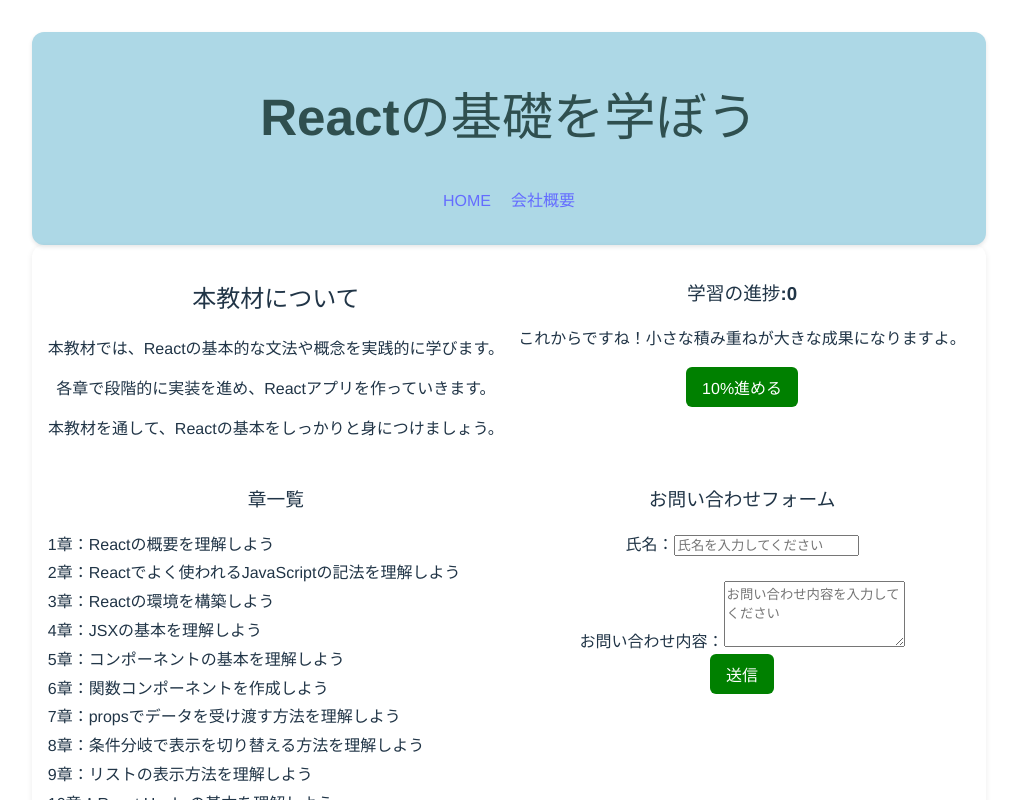
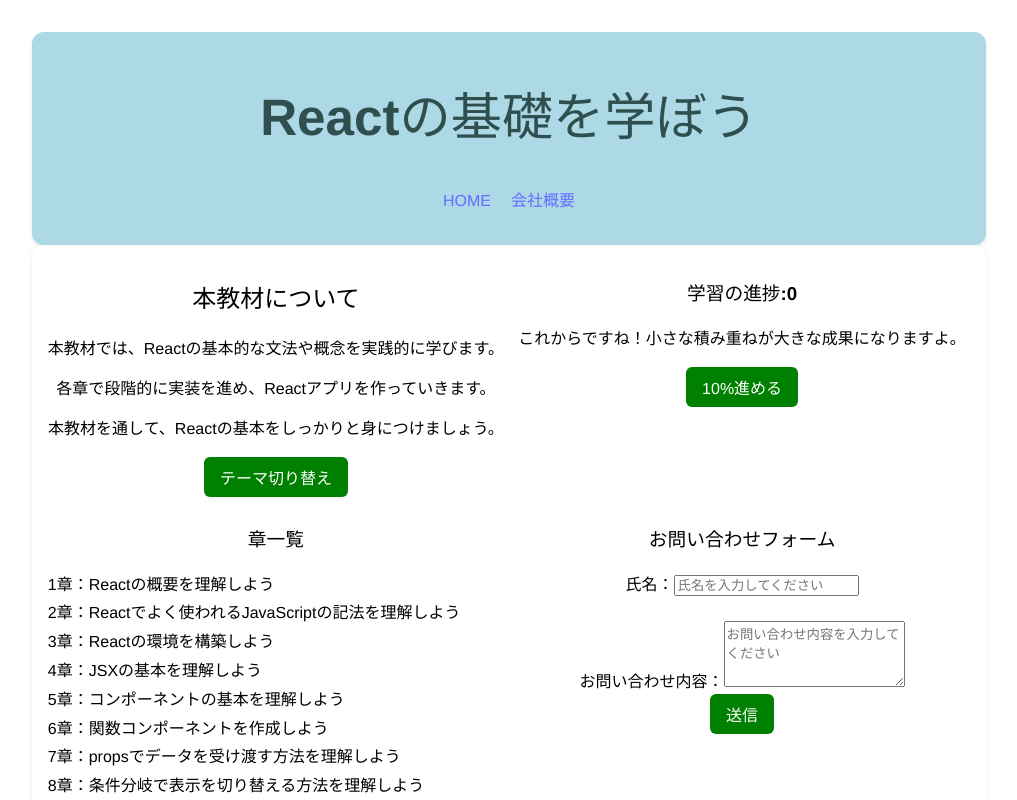
Before and after one commit to TakSakamoto-Osaka/react-basic, a React (Vite) app: page / in a window 1280 px wide. Shown: the top 800 px of the page, without its empty margins (131-1148 px from the left). Built offline with nearby package versions, Linux system fonts and the light colour scheme.

Commit message:
17章 useContextでデータを共有する方法を理解しよう

```diff
--- a/src/App.css
+++ b/src/App.css
@@ -49,3 +49,13 @@ button {
 button:hover {
   background-color: darkgreen; /* 背景色変更 */
 }
+
+.light {
+  background-color: white;
+  color: black;
+}
+
+.dark {
+  background-color: black;
+  color: white;
+}
--- a/src/App.jsx
+++ b/src/App.jsx
@@ -3,6 +3,7 @@ import { Header } from './components/Header';
 import { MainContent } from './components/MainContent';
 import { Footer} from './components/Footer';
 import { useState, useEffect } from 'react';
+import { ThemeProvider } from './components/ThemeProvider';
 
 function App() {
   const siteTitle = "Reactの基礎を学ぼう";
@@ -17,11 +18,11 @@ function App() {
   }, []);
 
   return (
-    <>
+    <ThemeProvider>
       <Header siteTitle={siteTitle} />
       <MainContent progress={progress} setProgress={setProgress} />
       <Footer siteTitle={siteTitle} currentYear={currentYear} />
-    </>
+    </ThemeProvider>
   )
 }
 
--- a/src/components/MainContent.jsx
+++ b/src/components/MainContent.jsx
@@ -1,6 +1,8 @@
 import React from "react";
 import { ContactForm } from './ContactForm';
 import { Quiz } from "./Quiz";
+import { useContext } from "react";
+import { ThemeContext } from "./ThemeProvider";
 
 // 章タイトル
 const chapters = [
@@ -28,6 +30,8 @@ const chapters = [
 const chapterKes = chapters.map(() => crypto.randomUUID());
 
 export function MainContent({ progress, setProgress }) {
+    const { theme, toggleTheme } = useContext(ThemeContext);
+
     const handleProgress = () => {
         if ( progress < 100 ) {
             setProgress(progress + 10);
@@ -35,12 +39,13 @@ export function MainContent({ progress, setProgress }) {
     };
 
     return(
-        <main>
+        <main className={theme === "dark" ? "dark" : "light"}>
             <section>
                 <h2>本教材について</h2>
                 <p>本教材では、Reactの基本的な文法や概念を実践的に学びます。</p>
                 <p>各章で段階的に実装を進め、Reactアプリを作っていきます。</p>
                 <p>本教材を通して、Reactの基本をしっかりと身につけましょう。</p>
+                <button onClick={toggleTheme}>テーマ切り替え</button>
             </section>
 
             <section>
--- /dev/null
+++ b/src/components/ThemeProvider.jsx
@@ -0,0 +1,21 @@
+import { createContext, useState } from "react";
+
+// コンテクストの作成
+export const ThemeContext = createContext("ligit");
+
+export function ThemeProvider({ children }) {
+    // テーマの状態管理(初期値はライトモード)
+    const [theme, setTheme] = useState("light");
+
+    // 現在のモードを反転（ライトモード⇔ダークモード）
+    const toggleTheme = () => {
+        setTheme((prevTheme) => (prevTheme === "light" ? "dark" : "light"));
+    }
+
+    // 子コンポーネントにテーマを提供
+    return (
+        <ThemeContext.Provider value={{ theme, toggleTheme }}>
+            {children}
+        </ThemeContext.Provider>
+    );
+}
```
